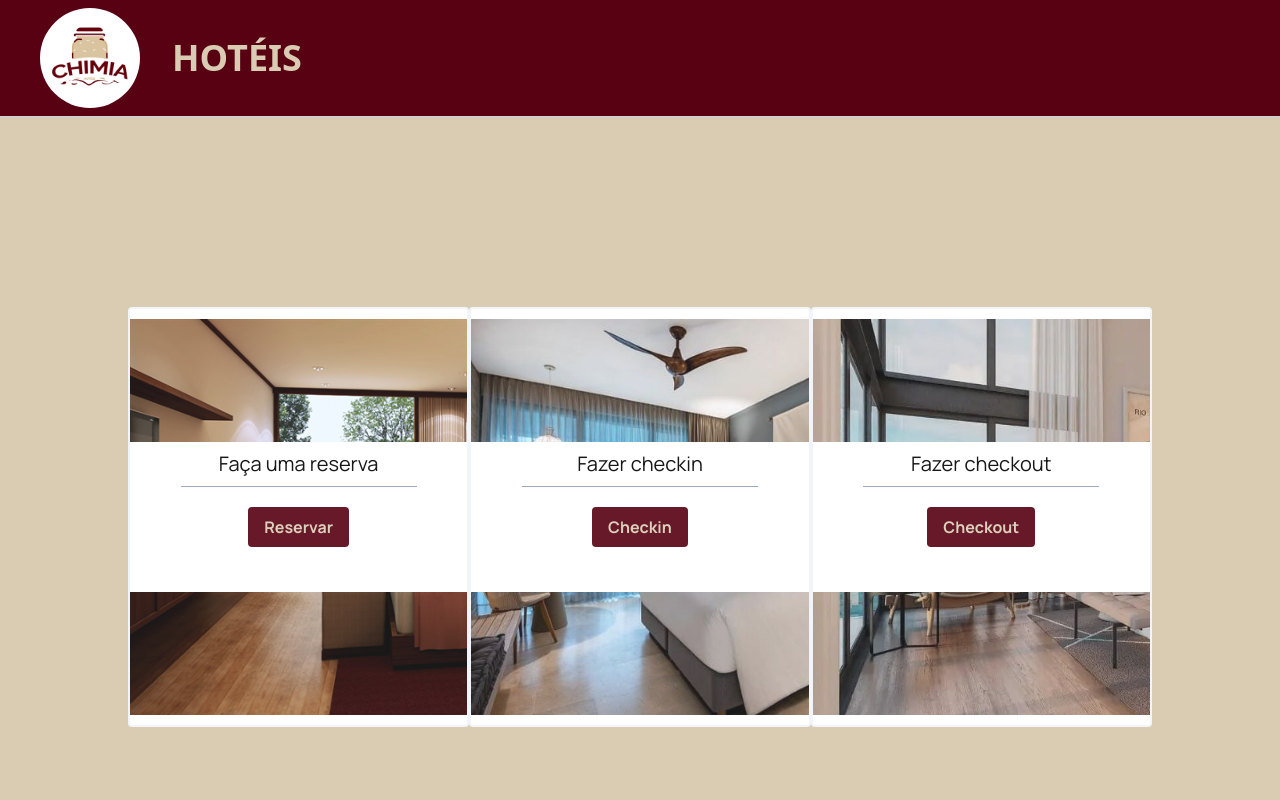
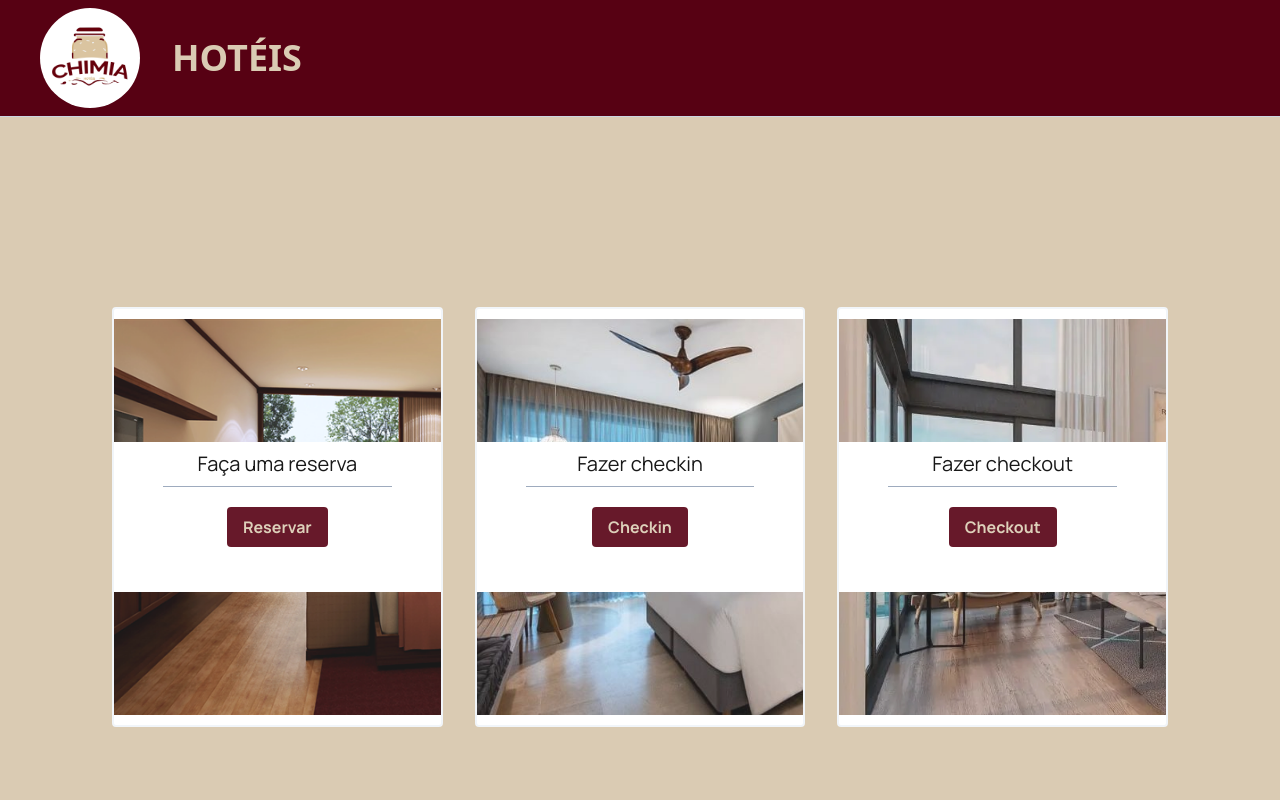
Before and after one commit to gianlucaflaydner/dev-fullstack-2-hotel, a Next.js app: page / in a window 1280 px wide. Shown: the top 800 px of the page. Built offline with nearby package versions, Linux system fonts and the light colour scheme.

Commit message:
fix: add resposive layout to home

```diff
--- a/src/pages/index.js
+++ b/src/pages/index.js
@@ -7,7 +7,7 @@ const manrope = Manrope({ subsets: ["latin"] });
 export default function Home() {
   return (
     <main
-      className={`flex min-h-screen items-center justify-between p-32 ${manrope.className} bg-secondaryColor`}
+      className={`flex min-h-screen items-center justify-between p-10 lg:p-28 flex-col gap-8 lg:flex-row ${manrope.className} bg-secondaryColor`}
     >
       <HomeCard
         title="Faça uma reserva"
```
